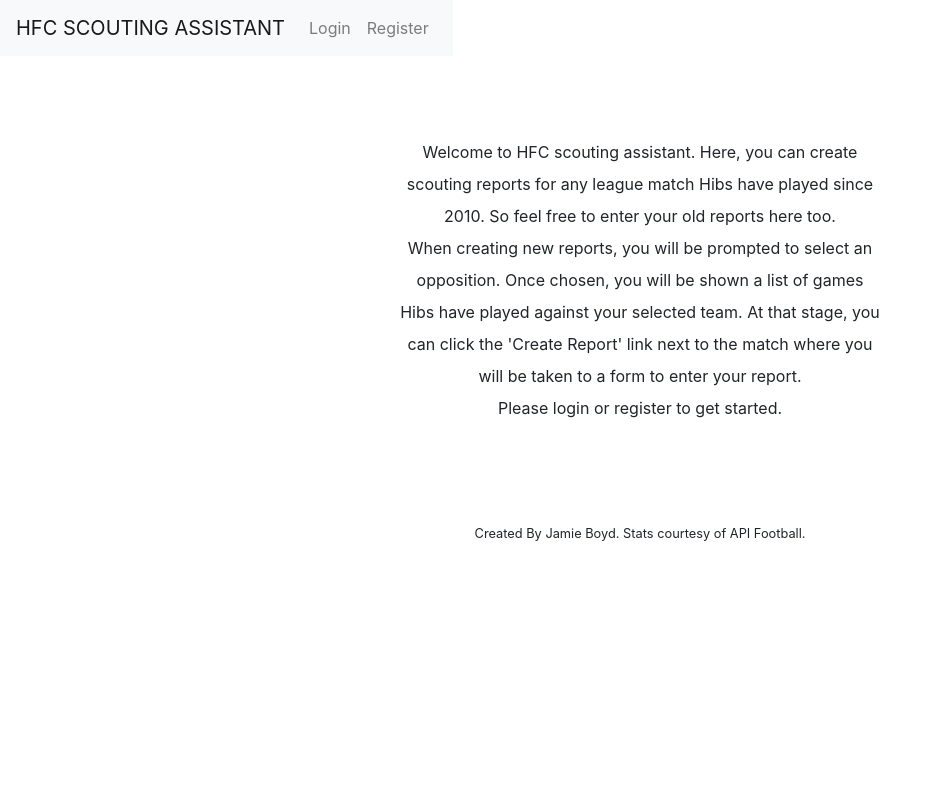
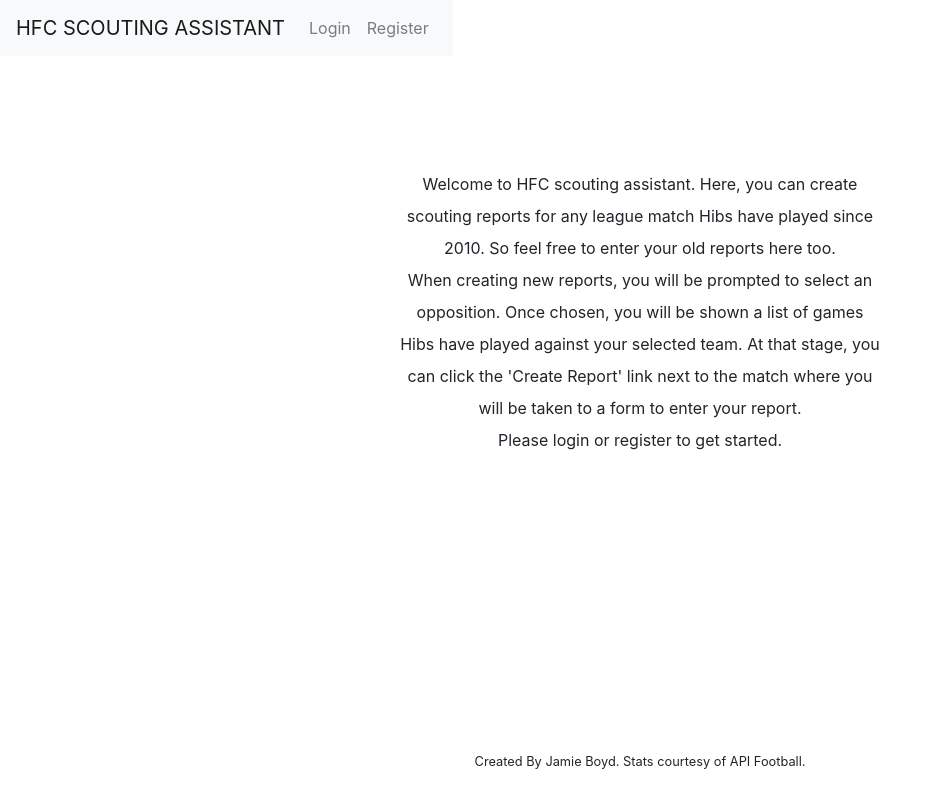
Before and after one commit to jboyd8/milestone-project-3, a Flask app: page / in a window 1280 px wide. Shown: the whole page, without its empty margins (0-925 px from the left). Run offline with Flask 2, Linux system fonts and the light colour scheme; some libraries are stand-ins or nearby versions.

Commit message:
feat: added heights and centered content in header and footer

```diff
--- a/app/static/css/style.css
+++ b/app/static/css/style.css
@@ -1,3 +1,15 @@
+html, body {
+    height: 100%;
+}
+
+.navigation-bar {
+    height: 20%;
+    display: flex;
+    justify-content: center;
+    align-items: center;
+    margin-bottom: 2em;
+}
+
 .title-link {
     text-decoration: none;
     color: black;
@@ -50,6 +62,11 @@
     width: 20%;
 }
 
-footer {
-
+.site-footer {
+    height: 10%;
+    display: flex;
+    justify-content: center;
+    align-items: center;
+    position: absolute;
+    bottom: 0;
 }
--- a/app/templates/base.html
+++ b/app/templates/base.html
@@ -15,7 +15,7 @@
 <body>
 <header class="container-fluid" id="header">
     <div class="row">
-        <nav class="navbar navbar-expand-lg navbar-light bg-light">
+        <nav class="navbar navbar-expand-lg navbar-light bg-light navigation-bar">
             <a class="navbar-brand title-link" href="{{ url_for('index') }}">HFC SCOUTING ASSISTANT</a>
             <button class="navbar-toggler" type="button" data-toggle="collapse" data-target="#navbarNavAltMarkup"
                     aria-controls="navbarNavAltMarkup" aria-expanded="false" aria-label="Toggle navigation">
@@ -54,7 +54,7 @@
 {% block content %}
 {% endblock %}
 
-<footer class="container-fluid">
+<footer class="container-fluid site-footer">
     <div class="row">
         <div class="col-12 text-center">
             <small>Created By Jamie Boyd. Stats courtesy of API Football.</small>
```
